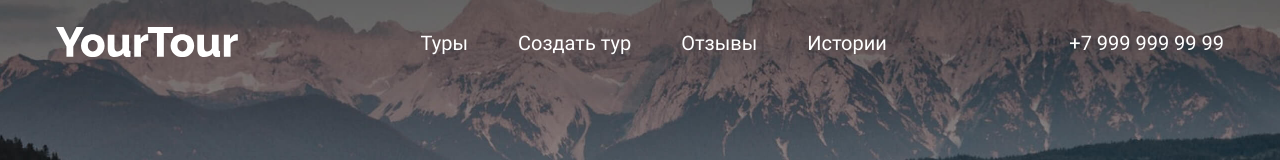
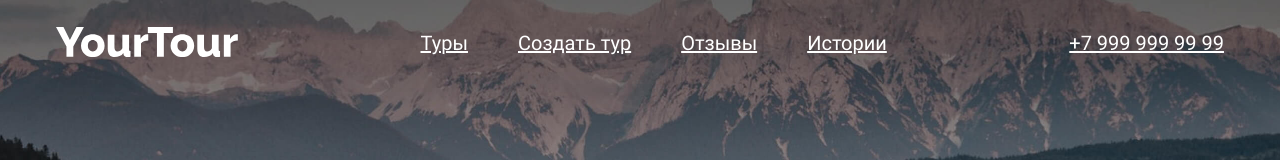
Before and after one commit to Y4R0SLAV/snp1react, a React (Create React App) app: page / in a window 1280 px wide. Shown: the top 160 px of the page. Built offline with nearby package versions, Linux system fonts and the light colour scheme.

Commit message:
Fix header: changing the background when scrolling

```diff
--- a/src/components/Header/Header.js
+++ b/src/components/Header/Header.js
@@ -1,25 +1,43 @@
 import './header.css';
 import navLogo from "../../assets/icons/logo.svg";
+import { useState } from 'react'
 
 export const Header = () => {
-  const buttons = ["Туры", "Создать тур", "Отзывы", "Истории"]
+  const [headerMoving, setHeaderMoving] = useState(false)
 
-  return <header className="header">
+  let headerCN = "header"
+  let logoCN = "header__logo"
+
+  window.addEventListener('scroll', (e) => {
+    if (window.scrollY > 450) {
+      setHeaderMoving(true)
+    } else {
+      setHeaderMoving(false)
+    }
+  })
+
+  const buttons = [
+    { id: 1, title: "Туры", href: "#" },
+    { id: 2, title: "Создать тур", href: "#" },
+    { id: 3, title: "Отзывы", href: "#" },
+    { id: 4, title: "Истории", href: "#" }]
+
+  return <header className={headerMoving ? headerCN + " header__wrapper-fixed" : headerCN}>
     <div className="header__wrapper">
       <div className="header__container _container">
         <nav className="header__nav nav-header">
 
-          <div className="nav__logo">
+          <div className={headerMoving ? logoCN + "nav__logo-black" : logoCN}>
             <img className="nav__logo-img" src={navLogo} alt="" />
           </div>
 
           <div className="nav__btns">
-            {buttons.map(item => <div key={item} className="nav__btn _p-normal"> {item} </div>)}
+            {buttons.map(item => <a key={item.id} href={item.href} className="nav__btn _p-normal" target="_blank"> {item.title} </a>)}
           </div>
 
-          <div className="nav__number _p-normal">
+          <a className="nav__number _p-normal" href="tel:+79999999999">
             +7 999 999 99 99
-          </div>
+          </a>
         </nav>
       </div>
     </div>
```
